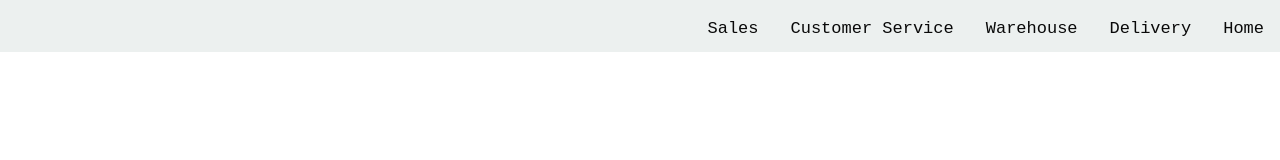
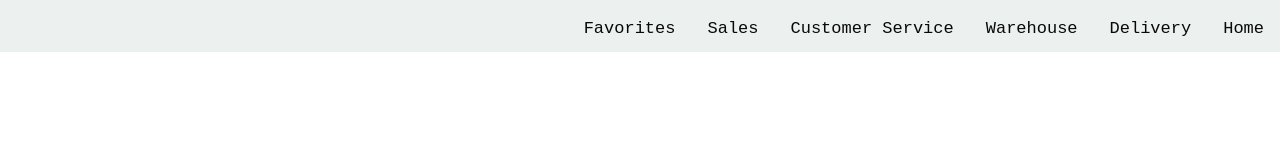
Before and after one commit to Shelcisco/Employee-Landing, a React (Create React App) app: page /wa in a window 1280 px wide. Shown: the top 160 px of the page. Built offline with nearby package versions, Linux system fonts and the light colour scheme.

Commit message:
Link Fav.js to WA.js

```diff
--- a/src/pages/WA.js
+++ b/src/pages/WA.js
@@ -2,40 +2,42 @@ import React, { useState } from "react";
 import { Link } from "react-router-dom";
 import Faq from "./Faq"; // Import the Faq component
 import Bs from "./Bs"; // Import the Best Sales component
+import Fav from "./Favorite";
 
 export default function Navbar({ page, setPage }) {
   // State to keep track of the currently open sidebar option
   const [activeOption, setActiveOption] = useState(null);
   const [showFaq, setShowFaq] = useState(false);
   const [showBs, setShowBs] = useState(false);
+  const [showFav, setShowFav] = useState(false);
 
   // Function to toggle the sidebar menu for a specific option
   const toggleSidebar = (option) => {
     if (activeOption === option) {
       // If the same option is clicked again, close the sidebar
       setActiveOption(null);
-      // Also, hide the FAQ and Bs pages
       setShowFaq(false);
       setShowBs(false);
+      setShowFav(false);
     } else {
-      // Otherwise, open the new option and close the previous one
       setActiveOption(option);
 
-      // Check if the option is "Frequently Asked"
       if (option === "faq") {
-        // Show the FAQ page
         setShowFaq(true);
-        // Hide the Bs page for other options
         setShowBs(false);
+        setShowFav(false);
       } else if (option === "Bs") {
-        // Show the Bs page
         setShowBs(true);
-        // Hide the FAQ page for other options
         setShowFaq(false);
-      } else {
-        // Hide the FAQ and Bs pages for other options
+        setShowFav(false);
+      } else if (option === "Fav") {
+        setShowFav(true);
         setShowFaq(false);
         setShowBs(false);
+      } else {
+        setShowFaq(false);
+        setShowBs(false);
+        setShowFav(false);
       }
     }
   };
@@ -74,7 +76,16 @@ export default function Navbar({ page, setPage }) {
         >
           Sales
         </a>
+ <a
+          href="#fav"
+          onClick={() => toggleSidebar("Fav")}
+          className={activeOption === "Fav" ? "active" : ""}
+        >
+          Favorites
+        </a>
       </div>
+
+
       <div className="sidebar">
         {activeOption === "sales" && (
           <div className="sidenav">
@@ -113,6 +124,7 @@ export default function Navbar({ page, setPage }) {
       <div className="main">
         {showFaq ? <Faq /> : null} {/* Conditionally render the FAQ component */}
         {showBs ? <Bs /> : null} {/* Conditionally render the Bs component */}
+        {showFav ? <Fav /> : null} {/* Conditionally render the Fav component */}
       </div>
     </div>
   );
```
